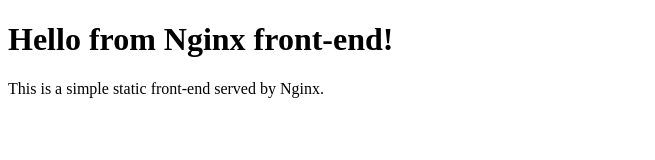
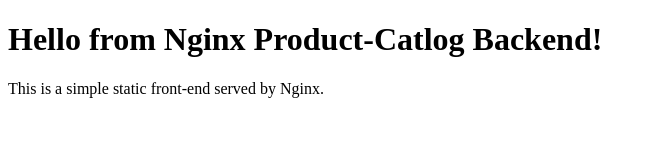
Before and after one commit to GitEic-Bhavin/Training-Assessment-repo, a plain HTML site: page index.html in a window 1280 px wide. Shown: the whole page, without its empty margins (0-655 px from the left). Drawn offline with Linux system fonts and the light colour scheme.

Commit message:
Push testing

```diff
--- a/index.html
+++ b/index.html
@@ -4,7 +4,7 @@
     <title>My Static Website</title>
 </head>
 <body>
-    <h1>Hello from Nginx front-end!</h1>
+    <h1>Hello from Nginx Product-Catlog Backend!</h1>
     <p>This is a simple static front-end served by Nginx.</p>
 </body>
 </html>
```
